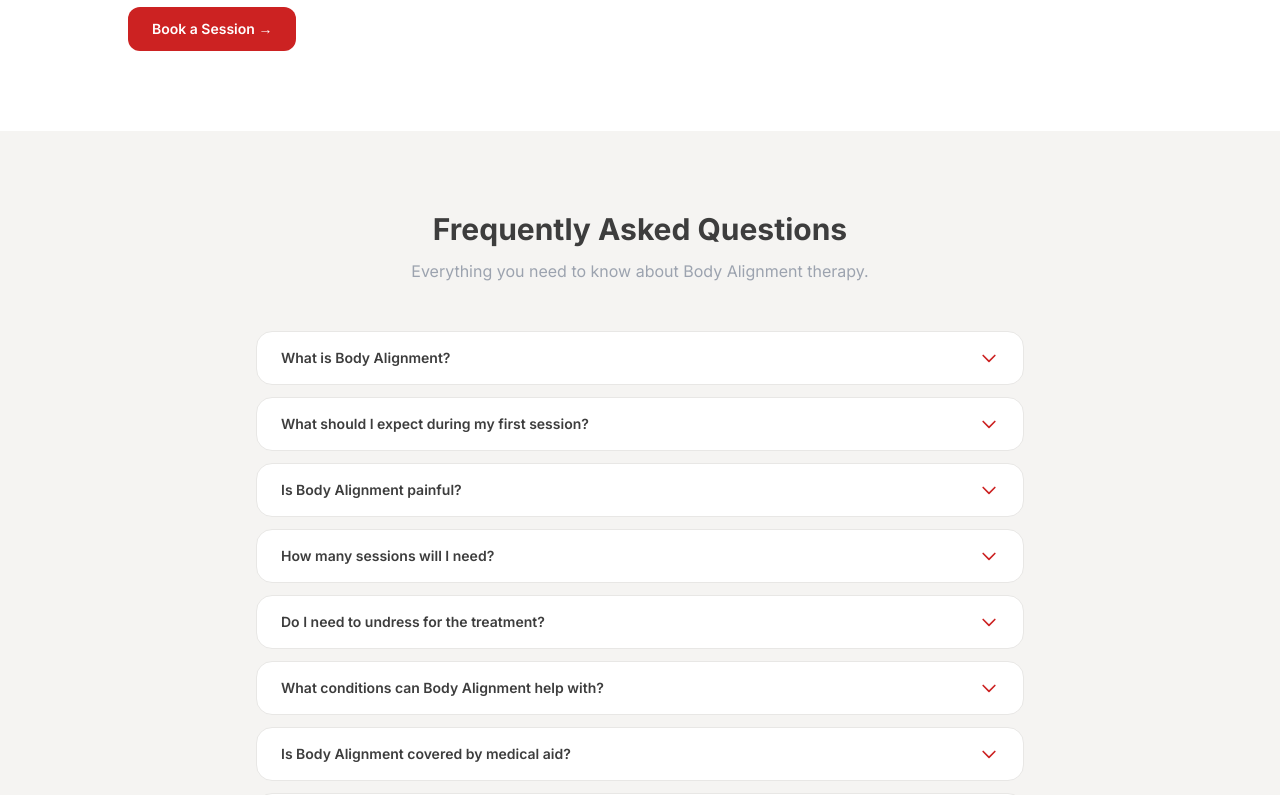
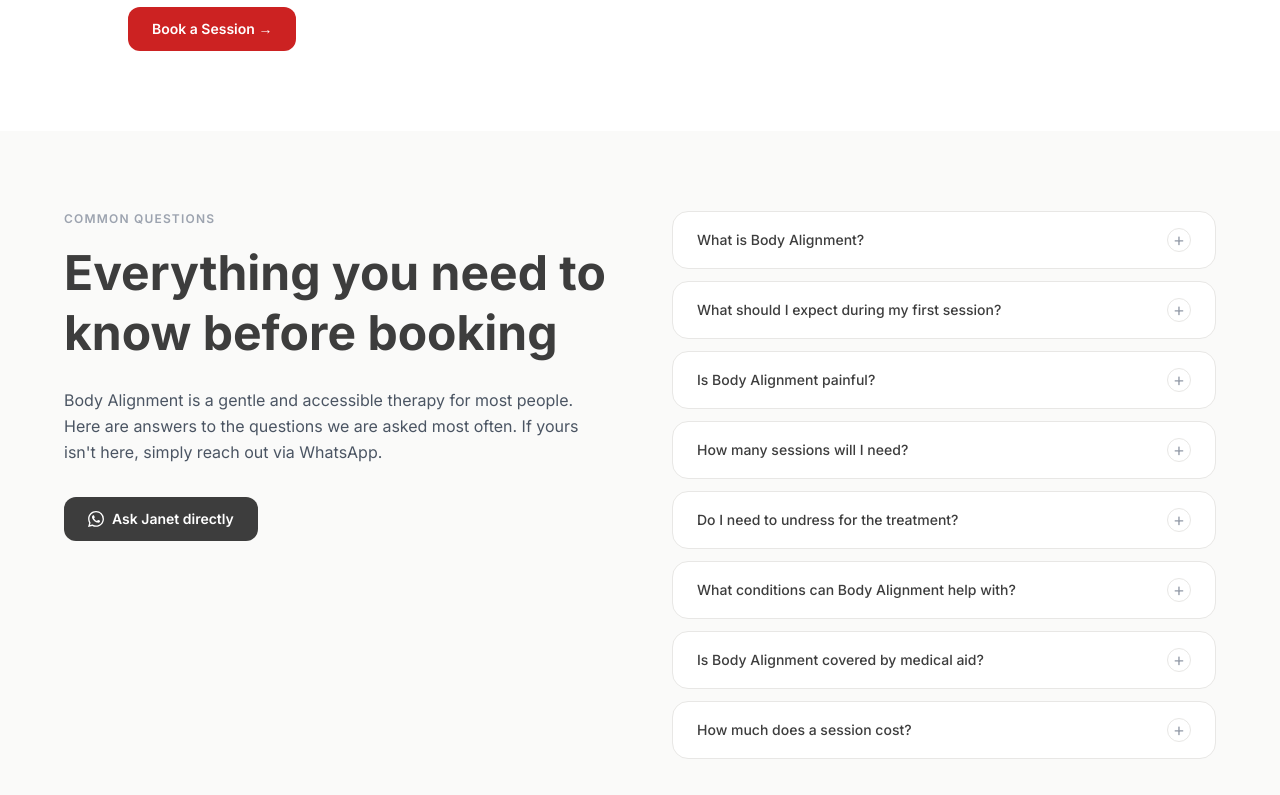
Before and after one commit to goldsphere-dev/test-site, a Next.js app: page /conditions in a window 1280 px wide. Shown: the part 5600-6395 px from the top of the page. Built offline with nearby package versions, Linux system fonts and the light colour scheme.

Commit message:
feat: redesign FAQ section — two-column layout, warm heading, Ask Janet directly WhatsApp CTA

```diff
--- a/app/conditions/page.tsx
+++ b/app/conditions/page.tsx
@@ -252,18 +252,39 @@ export default function ConditionsPage() {
       </section>
 
       {/* FAQ */}
-      <section className="py-20 px-4 bg-gray-light">
-        <div className="max-w-3xl mx-auto">
+      <section className="py-20 px-4 bg-offwhite">
+        <div className="max-w-6xl mx-auto">
           <AnimatedSection>
-            <h2 className="text-3xl font-bold text-charcoal text-center mb-3">
-              Frequently Asked Questions
-            </h2>
-            <p className="text-gray-mid text-center mb-12">
-              Everything you need to know about Body Alignment therapy.
-            </p>
-          </AnimatedSection>
-          <AnimatedSection delay={0.1}>
-            <FaqAccordion />
+            <div className="grid grid-cols-1 lg:grid-cols-2 gap-16 items-start">
+              {/* Left */}
+              <div className="lg:sticky lg:top-24">
+                <p className="text-xs font-semibold uppercase tracking-widest text-gray-mid mb-4">
+                  Common Questions
+                </p>
+                <h2 className="text-4xl sm:text-5xl font-bold text-charcoal leading-tight mb-6">
+                  Everything you need to know before booking
+                </h2>
+                <p className="text-gray-dark leading-relaxed mb-8">
+                  Body Alignment is a gentle and accessible therapy for most people. Here are answers to the questions we are asked most often. If yours isn&apos;t here, simply reach out via WhatsApp.
+                </p>
+                <a
+                  href="https://wa.me/27826868291?text=Hi%20Janet%2C%20I%20have%20a%20question%20about%20Body%20Alignment."
+                  target="_blank"
+                  rel="noopener noreferrer"
+                  className="inline-flex items-center gap-2 bg-charcoal hover:bg-charcoal/80 text-white font-semibold rounded-xl px-6 py-3 transition-all text-sm"
+                >
+                  <svg className="w-4 h-4 shrink-0" fill="currentColor" viewBox="0 0 24 24">
+                    <path d="M17.472 14.382c-.297-.149-1.758-.867-2.03-.967-.273-.099-.471-.148-.67.15-.197.297-.767.966-.94 1.164-.173.199-.347.223-.644.075-.297-.15-1.255-.463-2.39-1.475-.883-.788-1.48-1.761-1.653-2.059-.173-.297-.018-.458.13-.606.134-.133.298-.347.446-.52.149-.174.198-.298.298-.497.099-.198.05-.371-.025-.52-.075-.149-.669-1.612-.916-2.207-.242-.579-.487-.5-.669-.51-.173-.008-.371-.01-.57-.01-.198 0-.52.074-.792.372-.272.297-1.04 1.016-1.04 2.479 0 1.462 1.065 2.875 1.213 3.074.149.198 2.096 3.2 5.077 4.487.709.306 1.262.489 1.694.625.712.227 1.36.195 1.871.118.571-.085 1.758-.719 2.006-1.413.248-.694.248-1.289.173-1.413-.074-.124-.272-.198-.57-.347m-5.421 7.403h-.004a9.87 9.87 0 01-5.031-1.378l-.361-.214-3.741.982.998-3.648-.235-.374a9.86 9.86 0 01-1.51-5.26c.001-5.45 4.436-9.884 9.888-9.884 2.64 0 5.122 1.03 6.988 2.898a9.825 9.825 0 012.893 6.994c-.003 5.45-4.437 9.884-9.885 9.884m8.413-18.297A11.815 11.815 0 0012.05 0C5.495 0 .16 5.335.157 11.892c0 2.096.547 4.142 1.588 5.945L.057 24l6.305-1.654a11.882 11.882 0 005.683 1.448h.005c6.554 0 11.89-5.335 11.893-11.893a11.821 11.821 0 00-3.48-8.413z"/>
+                  </svg>
+                  Ask Janet directly
+                </a>
+              </div>
+
+              {/* Right: accordion */}
+              <div>
+                <FaqAccordion />
+              </div>
+            </div>
           </AnimatedSection>
         </div>
       </section>
--- a/components/FaqAccordion.tsx
+++ b/components/FaqAccordion.tsx
@@ -60,34 +60,22 @@ export default function FaqAccordion() {
         return (
           <div
             key={i}
-            className={`border rounded-2xl transition-all ${
-              isOpen
-                ? "border-brand-red/20 bg-red-light/30 shadow-sm"
-                : "border-border bg-white hover:border-border"
-            }`}
+            className="border border-border rounded-2xl bg-white transition-all hover:border-gray-mid/30"
           >
             <button
               onClick={() => setOpenIndex(isOpen ? null : i)}
               className="w-full flex items-center justify-between px-6 py-4 text-left"
             >
-              <span className="font-semibold text-charcoal text-sm pr-4">
+              <span className="font-medium text-charcoal text-sm pr-4">
                 {faq.question}
               </span>
-              <svg
-                className={`w-5 h-5 shrink-0 text-brand-red transition-transform duration-200 ${
-                  isOpen ? "rotate-180" : ""
+              <span
+                className={`w-6 h-6 shrink-0 flex items-center justify-center rounded-full border border-border text-gray-mid transition-transform duration-200 text-lg leading-none ${
+                  isOpen ? "rotate-45" : ""
                 }`}
-                fill="none"
-                stroke="currentColor"
-                viewBox="0 0 24 24"
               >
-                <path
-                  strokeLinecap="round"
-                  strokeLinejoin="round"
-                  strokeWidth={2}
-                  d="M19 9l-7 7-7-7"
-                />
-              </svg>
+                +
+              </span>
             </button>
             {isOpen && (
               <div className="px-6 pb-5">
```
